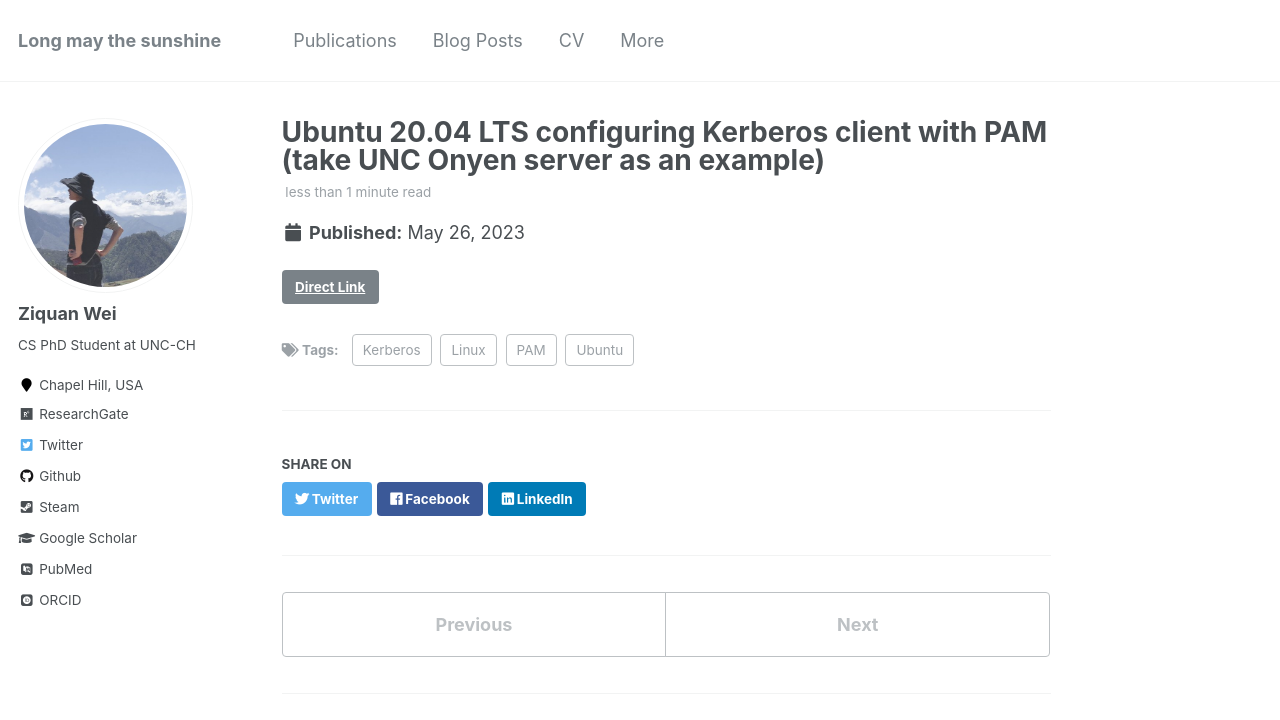
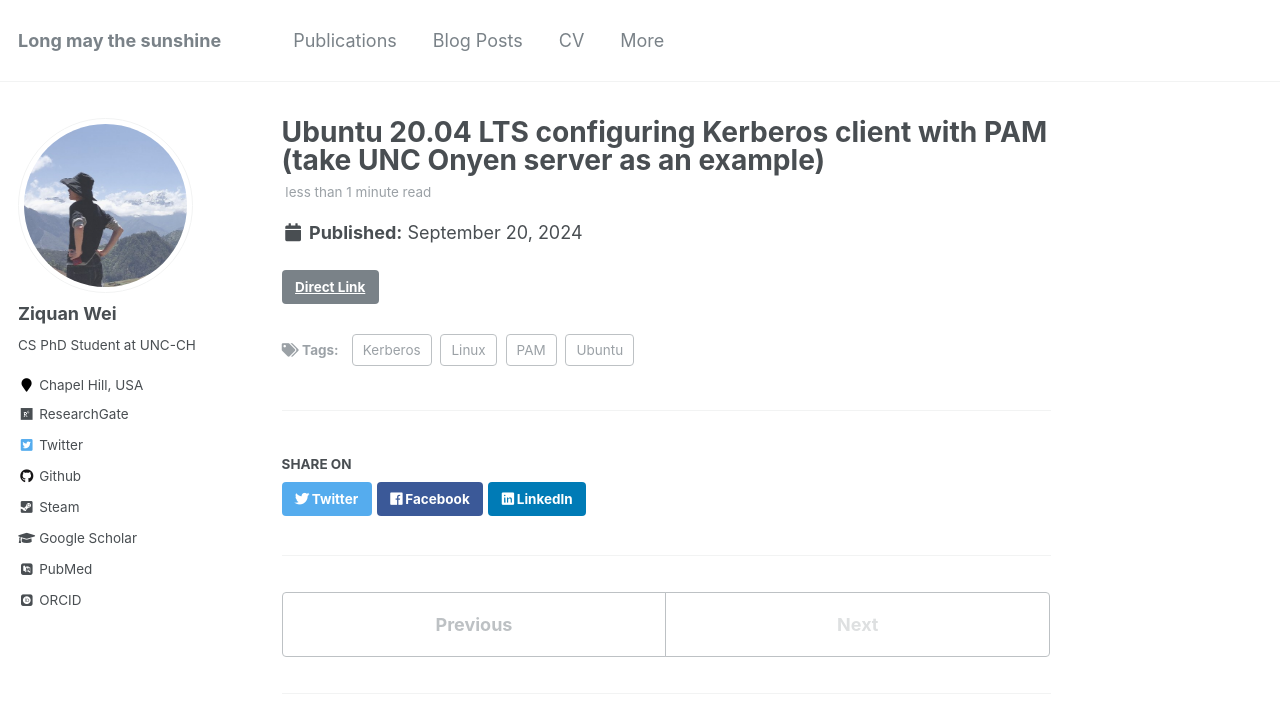
Before and after one commit to Chrisa142857/Chrisa142857.github.io, a Jekyll site: the page built from _posts/2024-09-20-ubuntu-kerberos.md, in a window 1280 px wide and 1284 px high. Shown: the top 720 px of the window. Built offline with Jekyll 4.4.1, drawn with Linux system fonts in a browser that asks for light colours; some web fonts are replaced; comment, search, counter and statistics services are not loaded.

Commit message:
Update 2024-09-20-ubuntu-kerberos.md

```diff
--- a/_posts/2024-09-20-ubuntu-kerberos.md
+++ b/_posts/2024-09-20-ubuntu-kerberos.md
@@ -1,6 +1,6 @@
 ---
 title: 'Ubuntu 20.04 LTS configuring Kerberos client with PAM (take UNC Onyen server as an example)'
-date: 2023-05-26
+date: 2024-09-20
 permalink: https://ziquanw.blogspot.com/2024/09/20.html
 link: https://ziquanw.blogspot.com/2024/09/20.html
 tags:
```
